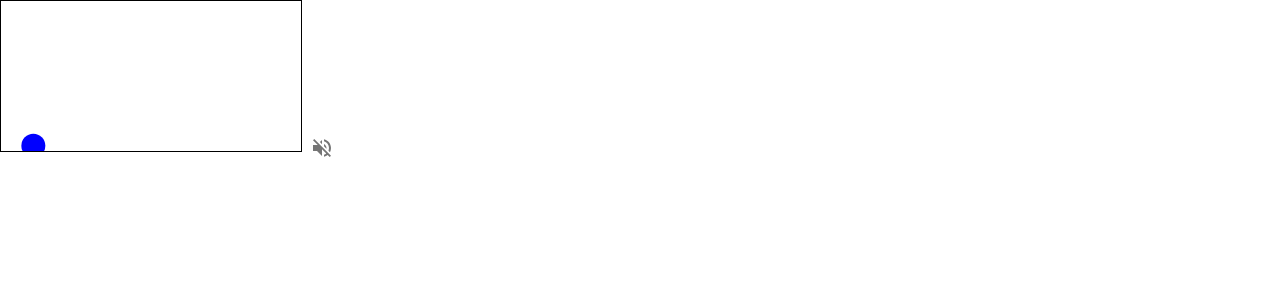
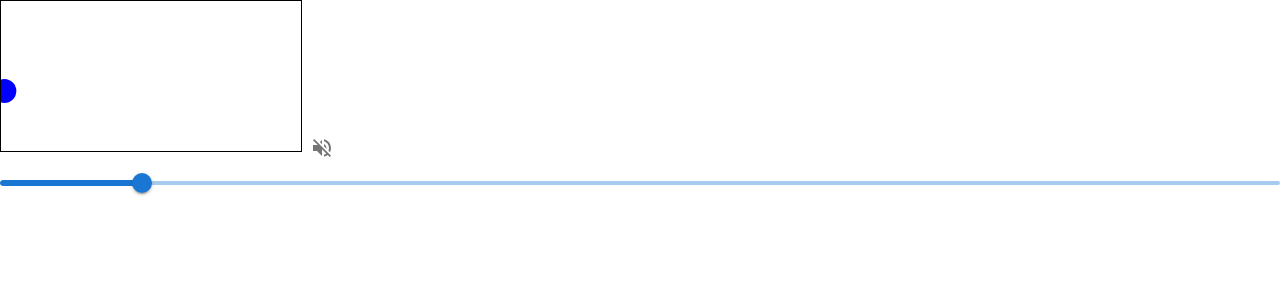
Before and after one commit to stephenjbradshaw/blobs, a React (Create React App) app: page / in a window 1280 px wide. Shown: the top 300 px of the page. Built offline with nearby package versions, Linux system fonts and the light colour scheme.

Commit message:
Add velocity control slider

```diff
--- a/src/App.js
+++ b/src/App.js
@@ -5,6 +5,9 @@ import IconButton from "@mui/material/IconButton";
 import VolumeOff from "@mui/icons-material/VolumeOff";
 import VolumeUp from "@mui/icons-material/VolumeUp";
 import useBall from "./useBall";
+import Slider from "@mui/material/Slider";
+
+const synth = new Tone.PolySynth().toDestination();
 
 const App = () => {
   const [isAudioReady, setIsAudioReady] = useState(false);
@@ -13,7 +16,6 @@ const App = () => {
 
   const {draw} = useBall({radius: 12, color: "blue"});
 
-  const synth = new Tone.PolySynth().toDestination();
   isMuted ? (Tone.Destination.mute = true) : (Tone.Destination.mute = false);
 
   const handleMuteButtonClick = async () => {
@@ -22,6 +24,10 @@ const App = () => {
       setIsAudioReady(true);
     }
     setIsMuted((prevState) => !prevState);
+  };
+
+  const handleVelocityChange = (event, newValue) => {
+    setVelocity(newValue);
   };
 
   const renderFrame = (canvas, elapsedTime) => {
@@ -33,9 +39,20 @@ const App = () => {
   return (
     <>
       <Canvas renderFrame={renderFrame} />
-      <IconButton onClick={handleMuteButtonClick}>
+      <IconButton
+        onClick={handleMuteButtonClick}
+        aria-label={isMuted ? "Unmute" : "Mute"}
+      >
         {isMuted ? <VolumeOff /> : <VolumeUp />}
       </IconButton>
+      <Slider
+        aria-label="Velocity"
+        value={velocity}
+        onChange={handleVelocityChange}
+        min={100}
+        max={1000}
+        defaultValue={200}
+      />
     </>
   );
 };
--- a/src/Canvas.js
+++ b/src/Canvas.js
@@ -14,23 +14,38 @@ const Canvas = ({renderFrame, ...rest}) => {
   useEffect(() => {
     const canvas = canvasRef.current;
 
+    const updateTimers = (currentTimestamp) => {
+      /* currentTimestamp is undefined on first tick, and for the
+       * first tick after every re-render of the component.
+       * Skip setting the timers for these ticks
+       */
+      if (currentTimestamp === undefined) return;
+
+      // On the second tick, set the initial timestamp
+      if (timers.initialTimestamp === undefined)
+        timers.initialTimestamp = currentTimestamp;
+
+      /* On the second and subsequent ticks, calculate time since animation started.
+       * animation progress will be based on this
+       */
+      timers.elapsedTime = currentTimestamp - timers.initialTimestamp;
+    };
+
+    // Main animation loop
     const tick = (currentTimestamp) => {
-      // If this is the first frame, store the initial timestamp
-      if (timers.initialTimestamp === undefined) {
-        timers.initialTimestamp = currentTimestamp;
-      }
-      // Calculate time since animation started – animation progress will be based on this
-      timers.elapsedTime = currentTimestamp - timers.initialTimestamp;
+      updateTimers(currentTimestamp);
 
       if (timers.previousTimestamp !== currentTimestamp) {
         renderFrame(canvas, timers.elapsedTime);
       }
 
       timers.previousTimestamp = currentTimestamp;
-      // Step to next frame with recursive call
+
+      // Step to next tick (recursively)
       requestIdRef.current = window.requestAnimationFrame(tick);
     };
 
+    // Start animation
     tick();
 
     return () => {
--- a/src/useBall.js
+++ b/src/useBall.js
@@ -15,7 +15,7 @@ const useBall = ({radius, color}) => {
   const ball = ballRef.current;
 
   const draw = (canvas, ctx, elapsedTime, velocity, synth, isAudioReady) => {
-    // Do nothing on first frame, because we need two frames to work out time since last draw
+    // Do nothing on first draw, because we need two frames to work out time since last draw
     if (elapsedTime === 0) return;
 
     /* Base animation speed on time rather than frames.
@@ -28,12 +28,39 @@ const useBall = ({radius, color}) => {
     if (ball.isFirstDraw) {
       ball.x = getRandomInt(0, canvas.width);
       ball.y = getRandomInt(0, canvas.height);
-      ball.dx = (ball.timeSinceLastDraw / 1000) * velocity;
-      ball.dy = (ball.timeSinceLastDraw / 1000) * velocity;
       ball.isFirstDraw = false;
     }
 
-    // Move the drawing position
+    // Set speed and direction
+    ball.dx = (ball.timeSinceLastDraw / 1000) * velocity;
+    if (ball.isDxFlipped) ball.dx = -ball.dx;
+    ball.dy = (ball.timeSinceLastDraw / 1000) * velocity;
+    if (ball.isDyFlipped) ball.dy = -ball.dy;
+
+    /* Check if velocity values would cause ball to exit canvas
+     * If so, constrain them so that it stays within canvas,
+     * flip the direction for the next draw, and play a sound!
+     */
+    if (ball.x + ball.dx > canvas.width) {
+      ball.dx = canvas.width - ball.x;
+      ball.isDxFlipped = true;
+      isAudioReady && synth.triggerAttackRelease("C4", "8n");
+    } else if (ball.x + ball.dx < 0) {
+      ball.dx = 0 - ball.x;
+      ball.isDxFlipped = false;
+      isAudioReady && synth.triggerAttackRelease("D4", "8n");
+    }
+    if (ball.y + ball.dy >= canvas.height) {
+      ball.dy = canvas.height - ball.y;
+      ball.isDyFlipped = true;
+      isAudioReady && synth.triggerAttackRelease("E4", "8n");
+    } else if (ball.y + ball.dy < 0) {
+      ball.dy = 0 - ball.y;
+      ball.isDyFlipped = false;
+      isAudioReady && synth.triggerAttackRelease("F4", "8n");
+    }
+
+    // Move the drawing position to new start points
     ball.x += ball.dx;
     ball.y += ball.dy;
 
@@ -44,16 +71,7 @@ const useBall = ({radius, color}) => {
     ctx.fillStyle = ball.color;
     ctx.fill();
 
-    // On collision with edges, flip delta values for the next draw
-    if (ball.y + ball.dy > canvas.height || ball.y + ball.dy < 0) {
-      ball.dy = -ball.dy;
-      isAudioReady && synth.triggerAttackRelease("C4", "8n");
-    }
-    if (ball.x + ball.dx > canvas.width || ball.x + ball.dx < 0) {
-      ball.dx = -ball.dx;
-      isAudioReady && synth.triggerAttackRelease("D4", "8n");
-    }
-
+    // Set previous elapsed time for `timeSinceLastDraw` calculation
     ball.previousElapsedTime = elapsedTime;
   };
 
```
